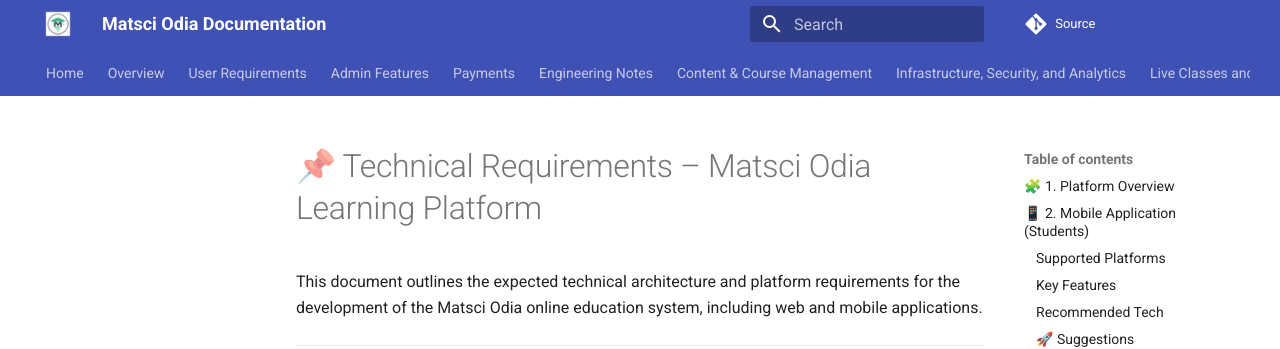
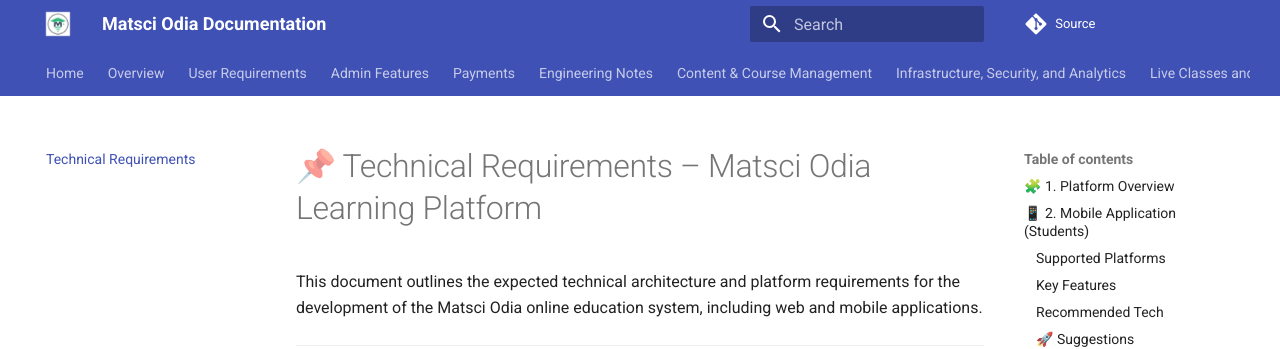
Before and after one commit to MatSci-Odia/project-requirements, an MkDocs documentation site: the page built from docs/technical-requirements.md, in a window 1280 px wide. Shown: the top 349 px of the page. Built offline with MkDocs 1.6.1 and Material for MkDocs 9.7.7, drawn with Linux system fonts in a browser that asks for light colours; comment, search, counter and statistics services are not loaded.

```diff
--- a/mkdocs.yml
+++ b/mkdocs.yml
@@ -49,3 +49,4 @@
   - Content & Course Management: content-courses.md
   - Infrastructure, Security, and Analytics: infrastructure.md
   - Live Classes and Test Management: live-classes-tests.md
+  - Technical Requirements: technical-requirements.md
```
